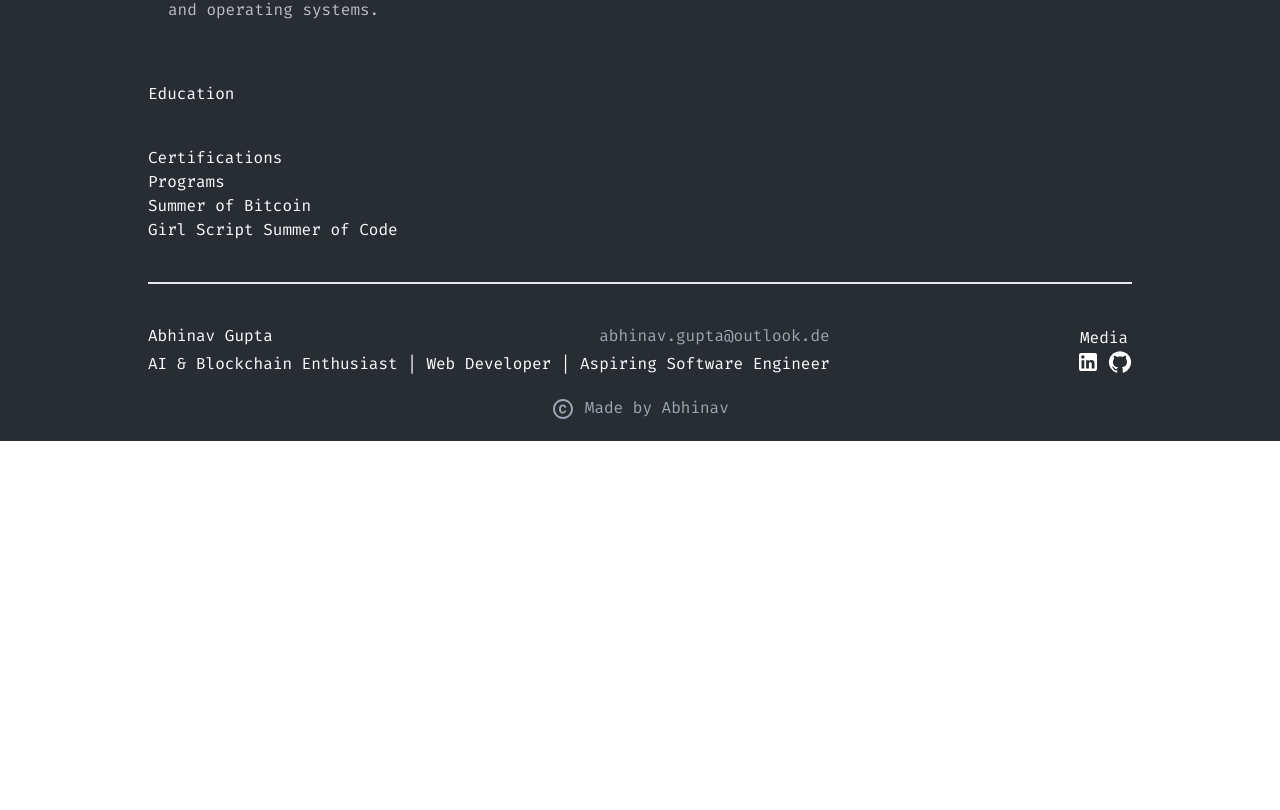
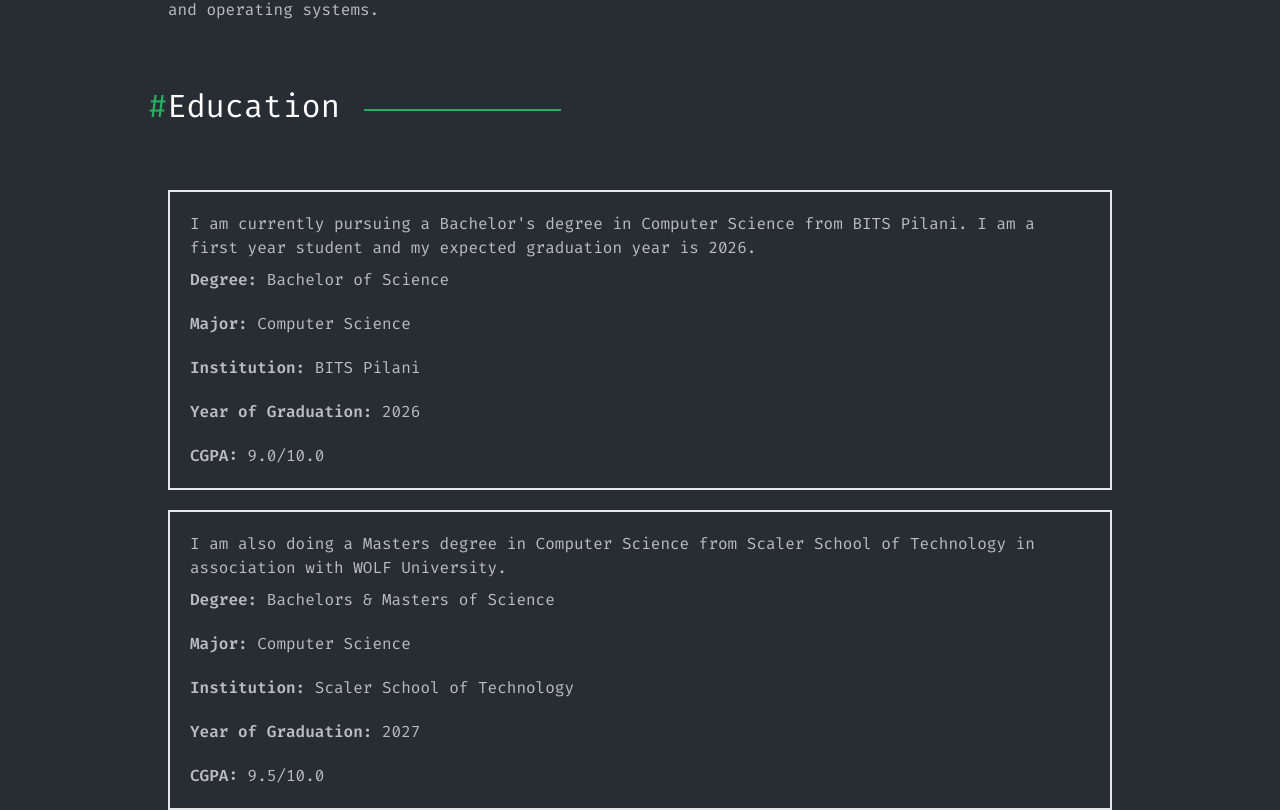
Before and after one commit to AbhinavGupta-de/portfolio-website, a React (Vite) app: page /about in a window 1280 px wide. Shown: the part 1470-2280 px from the top of the page. Before the commit the page ends 1911 px from the top, so only its background shows below. Built offline with nearby package versions, Linux system fonts and the light colour scheme; a web font is replaced by a local one.

Commit message:
improved the education section in about

```diff
--- a/src/components/AboutMe/Education.jsx
+++ b/src/components/AboutMe/Education.jsx
@@ -1,7 +1,67 @@
 const Education = () => {
 	return (
 		<div>
-			<div>Education</div>
+			<div className="flex gap-6 items-center justify-start text-[32px]">
+				<h1>
+					<spam className="text-[#27ae60]">#</spam>
+					Education
+				</h1>
+				<hr className="w-1/5 border-[1.5px] border-solid border-[#27ae60] mt-[8px]"></hr>
+			</div>
+
+			<div className="flex">
+				<div className="flex flex-col gap-5 text-[#bbbdc0] text-[16px] my-10 p-5">
+					<div className="gap-2 p-5 border-2 border-[#] flex flex-col">
+						<p>
+							{`I am currently pursuing a Bachelor's degree in Computer Science from
+						BITS Pilani. I am a first year student and my expected graduation year is 2026. `}
+						</p>
+						<ul className="flex flex-col gap-5">
+							<li>
+								<spam className="font-bold">Degree: </spam> Bachelor of Science
+							</li>
+							<li>
+								<span className="font-bold">Major: </span> Computer Science
+							</li>
+							<li>
+								<span className="font-bold">Institution: </span> BITS Pilani
+							</li>
+							<li>
+								<span className="font-bold">Year of Graduation: </span> 2026
+							</li>
+							<li>
+								<span className="font-bold">CGPA: </span> 9.0/10.0
+							</li>
+						</ul>
+					</div>
+
+					<div className="gap-2 p-5 border-2 flex flex-col">
+						<p>
+							{`I am also doing a Masters degree in Computer Science from Scaler School of Technology in association with WOLF University. `}
+						</p>
+
+						<ul className="flex flex-col gap-5">
+							<li>
+								<span className="font-bold">Degree: </span> Bachelors & Masters of
+								Science
+							</li>
+							<li>
+								<span className="font-bold">Major: </span> Computer Science
+							</li>
+							<li>
+								<span className="font-bold">Institution: </span> Scaler School of
+								Technology
+							</li>
+							<li>
+								<span className="font-bold">Year of Graduation: </span> 2027
+							</li>
+							<li>
+								<span className="font-bold">CGPA: </span> 9.5/10.0
+							</li>
+						</ul>
+					</div>
+				</div>
+			</div>
 		</div>
 	);
 };
```
